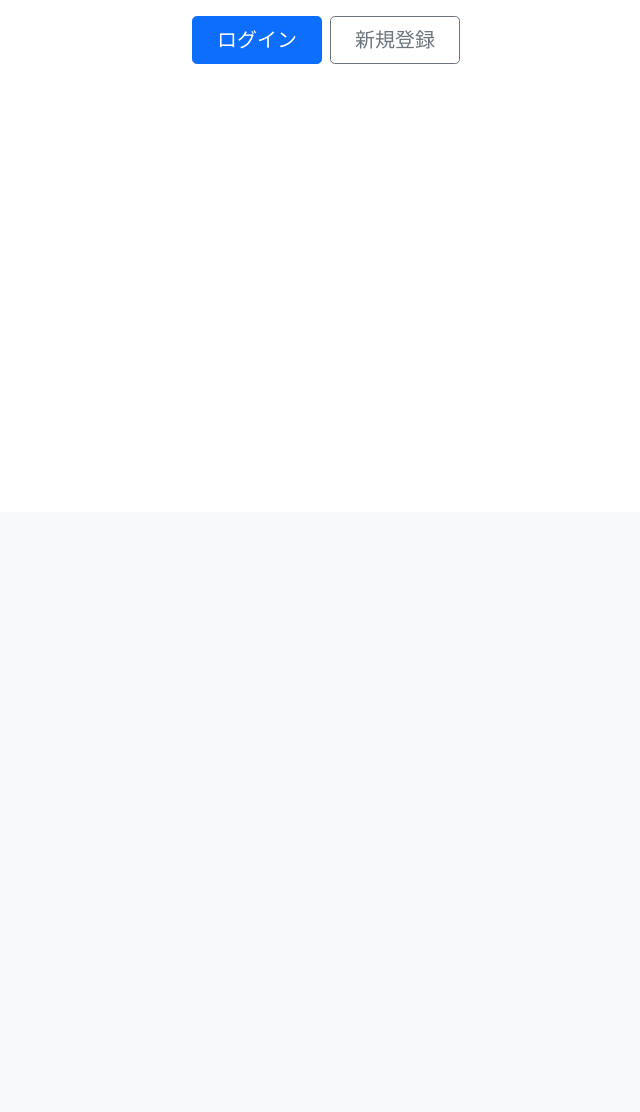
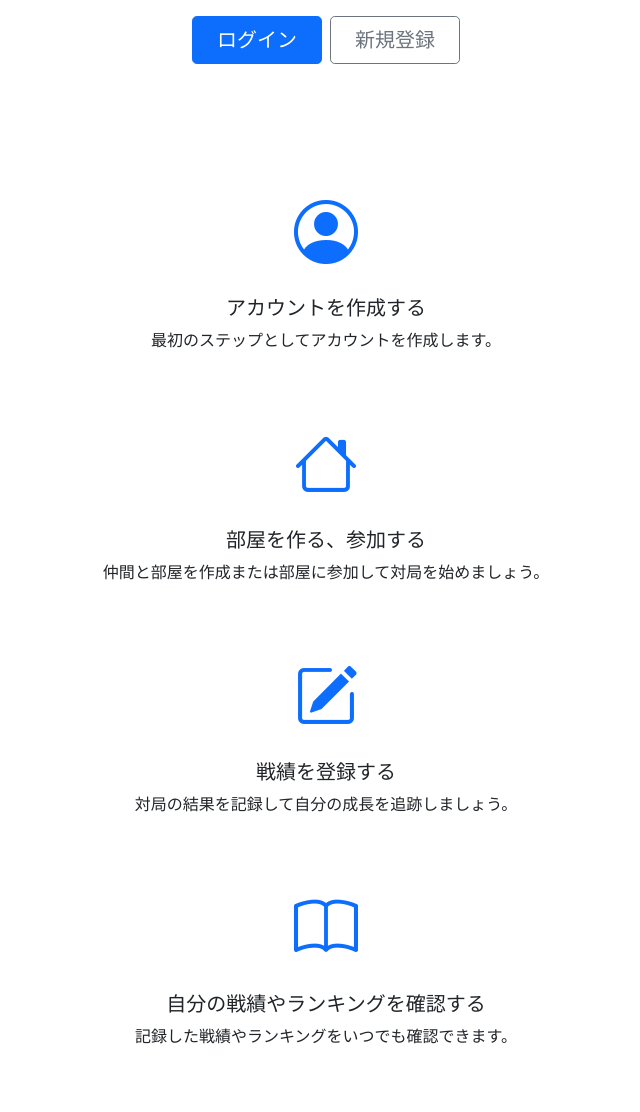
Before and after one commit to kechigon/PungPals, a Django app: page /PungPals/ in a window 1280 px wide. Shown: the part 288-1400 px from the top of the page, without its empty margins (314-954 px from the left). Before the commit the page ends 352 px from the top, so only its background shows below. Run offline with Django 4.2, Linux system fonts and the light colour scheme; parts of the project's set-up code (start-up, migrations or seed data) failed here and were passed over.

Commit message:
update home.html

```diff
--- a/PungPals/PunPals/templates/PunPals/home.html
+++ b/PungPals/PunPals/templates/PunPals/home.html
@@ -9,10 +9,32 @@
         <p class="mb-4">あなたの麻雀戦績をのこしませんか？<br>
             対局結果を記録することで成長を実感し、戦術の研鑽を積みましょう！
         </p>
-        <div class="d-grid gap-2 d-sm-flex justify-content-sm-center">
-            <button type="button" class="btn btn-primary btn-lg px-4 gap-3" onclick="location.href='{% url 'login' %}'">ログイン</button>
-            <button type="button" class="btn btn-outline-secondary btn-lg px-4" onclick="location.href='{% url 'signup' %}'">新規登録</button>
-          </div>
+        <div class="d-grid gap-2 d-sm-flex justify-content-sm-center mb-4">
+            <a href="{% url 'login' %}" class="btn btn-primary btn-lg px-4 gap-3">ログイン</a>
+            <a href="{% url 'signup' %}" class="btn btn-outline-secondary btn-lg px-4">新規登録</a>
+        </div>
+    </div>
+    <div class="col-lg-8 mx-auto text-center">
+        <div class="d-flex flex-column align-items-center mb-5">
+            <i class="bi bi-person-circle text-primary" style="font-size: 4rem;"></i>
+            <h5 class="mt-3">アカウントを作成する</h5>
+            <p>最初のステップとしてアカウントを作成します。</p>
+        </div>
+        <div class="d-flex flex-column align-items-center mb-5">
+            <i class="bi bi-house text-primary" style="font-size: 4rem;"></i>
+            <h5 class="mt-3">部屋を作る、参加する</h5>
+            <p>仲間と部屋を作成または部屋に参加して対局を始めましょう。</p>
+        </div>
+        <div class="d-flex flex-column align-items-center mb-5">
+            <i class="bi bi-pencil-square text-primary" style="font-size: 4rem;"></i>
+            <h5 class="mt-3">戦績を登録する</h5>
+            <p>対局の結果を記録して自分の成長を追跡しましょう。</p>
+        </div>
+        <div class="d-flex flex-column align-items-center mb-5">
+            <i class="bi bi-book text-primary" style="font-size: 4rem;"></i>
+            <h5 class="mt-3">自分の戦績やランキングを確認する</h5>
+            <p>記録した戦績やランキングをいつでも確認できます。</p>
+        </div>
     </div>
 </div>
 {% endblock %}
```
